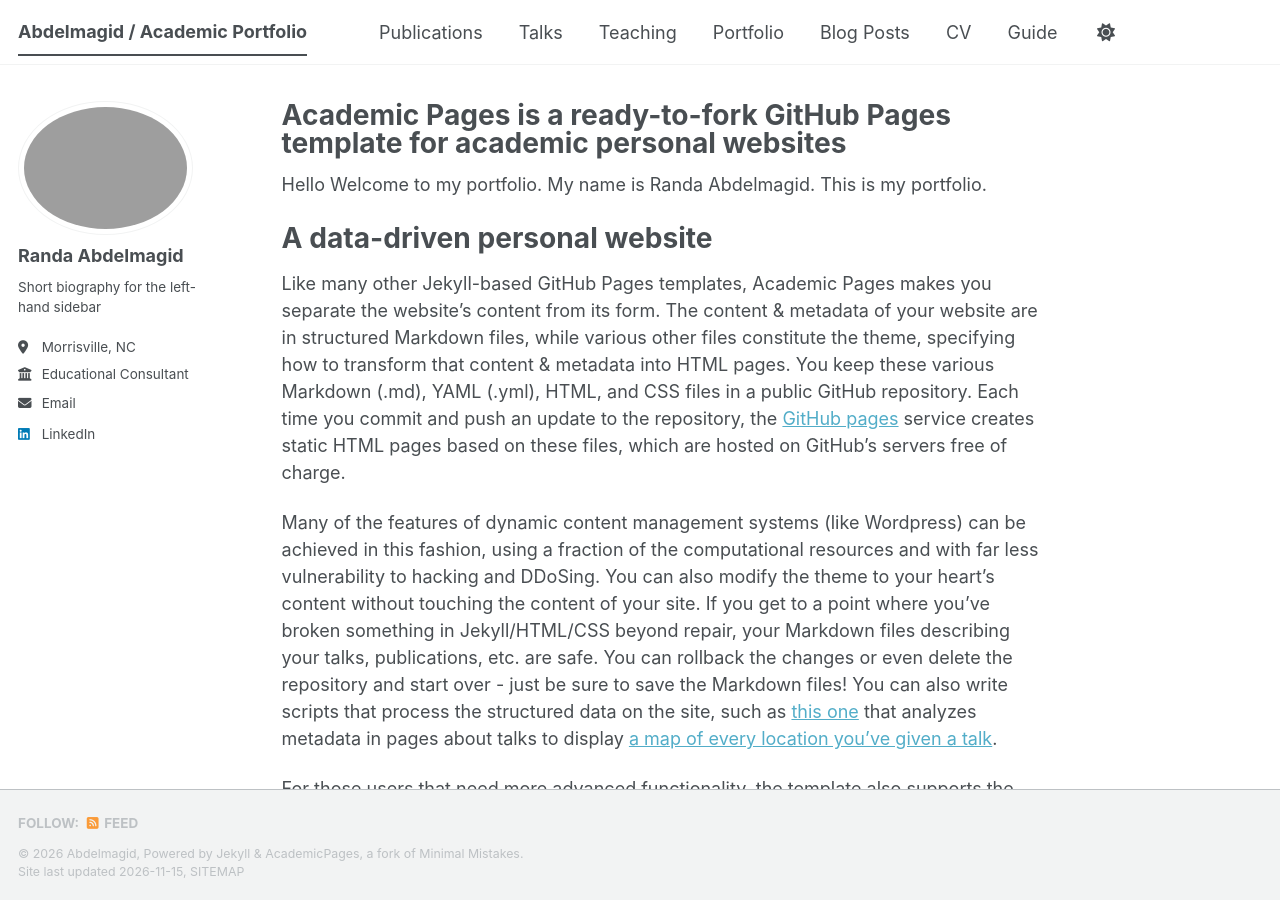
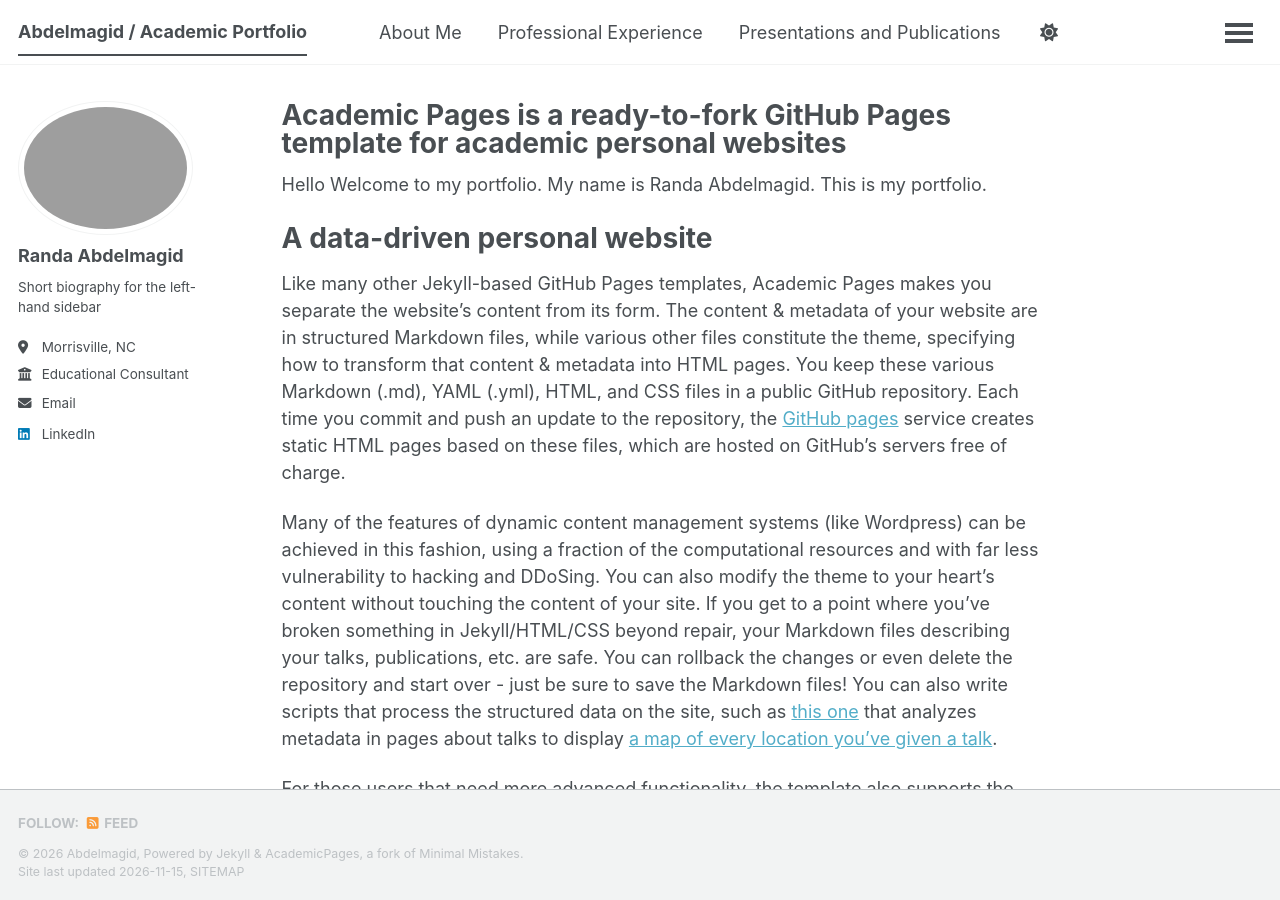
Before and after one commit to rfabdelmagid/rfabdelmagid.github.io, a Jekyll site: the page built from _pages/about.md, in a window 1280 px wide and 900 px high. Built offline with Jekyll 4.4.1, drawn with Linux system fonts in a browser that asks for light colours; a script bundle is joined from its source files by our own code; a style sheet for code colours, icons or effects is not loaded.

Commit message:
Update navigation.yml

```diff
--- a/_data/navigation.yml
+++ b/_data/navigation.yml
@@ -8,23 +8,25 @@
 #      Markdown formatted page while the second is generated using JSON.
 
 main:
-  - title: "Publications"
-    url: /publications/
+  - title: "About Me"
+    url: /aboutme/
 
-  - title: "Talks"
-    url: /talks/
+  - title: "Professional Experience"
+    url: /experience/
+
+  - title: "Presentations and Publications"
+    url: /presentations/
+
+  - title: "Skills and Technology"
+    url: /skills/
 
   - title: "Teaching"
     url: /teaching/
 
-  - title: "Portfolio"
-    url: /portfolio/
+  - title: "Sample Projects"
+    url: /sample projects/
 
-  - title: "Blog Posts"
-    url: /year-archive/
+  - title: "Resume"
+    url: /resume/
 
-  - title: "CV"
-    url: /cv/
-
-  - title: "Guide"
-    url: /markdown/
+  -
```
